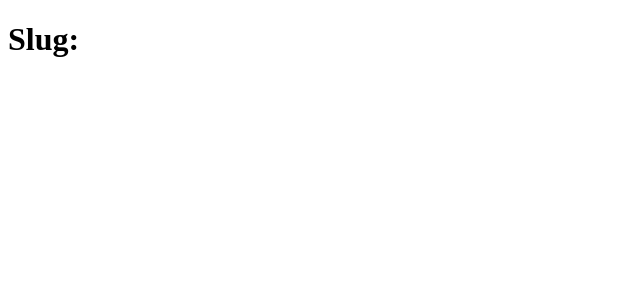
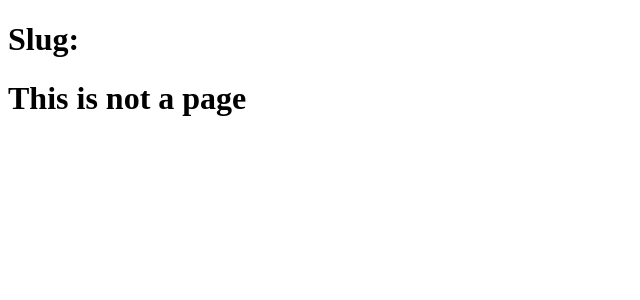
Before and after one commit to oBusk/catch-all-components, a Next.js app: page / in a window 1280 px wide. Shown: the top 300 px of the page, without its empty margins (0-640 px from the left). Built offline with nearby package versions, Linux system fonts and the light colour scheme.

Commit message:
Add co-located component (with name that works)
Following https://beta.nextjs.org/docs/routing/defining-routes#catch-all-and-optional-catch-all-segments

```diff
--- /dev/null
+++ b/app/[...slug]/moon.tsx
@@ -0,0 +1,3 @@
+export default function ThisIsNotApage() {
+  return <h1>This is not a page</h1>;
+}
--- a/app/[...slug]/page.tsx
+++ b/app/[...slug]/page.tsx
@@ -1,7 +1,14 @@
+import ThisIsNotApage from "./moon";
+
 export default function SlugPage({
   params: { slug },
 }: {
   params: { slug: string[] };
 }) {
-  return <h1>Slug: {slug.join("/")}</h1>;
+  return (
+    <>
+      <h1>Slug: {slug.join("/")}</h1>
+      <ThisIsNotApage />
+    </>
+  );
 }
```
